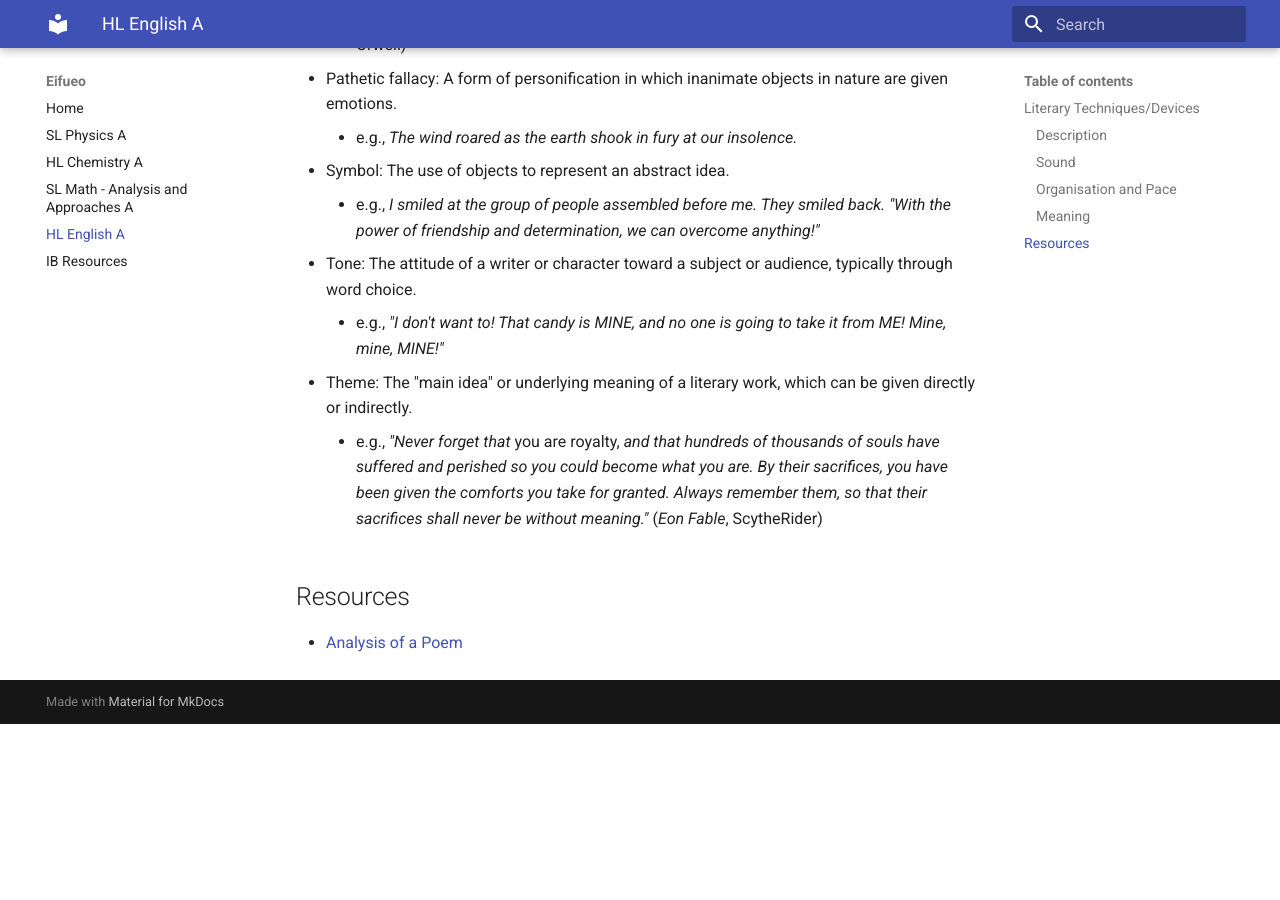
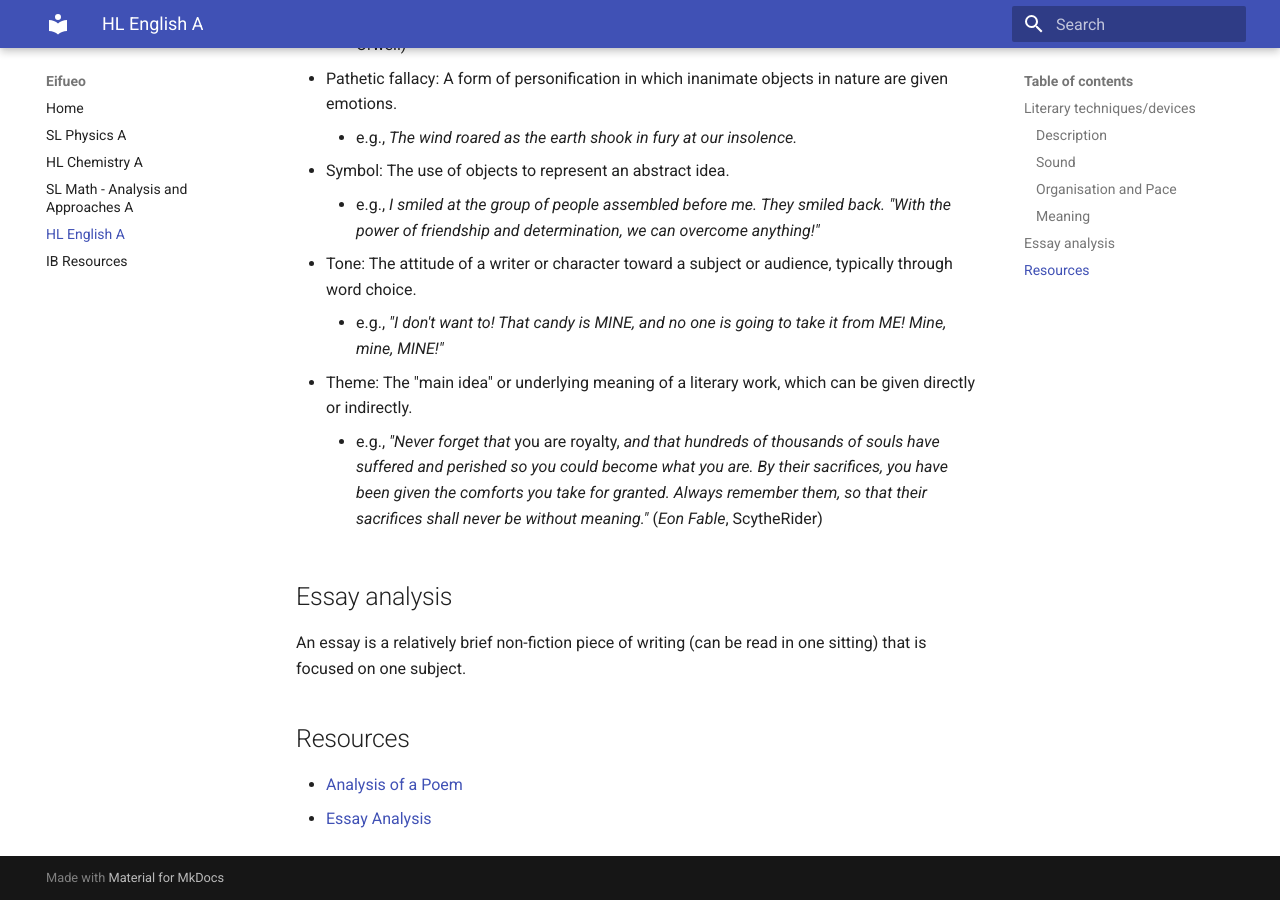
Before and after one commit to potatoeggy/eifueo, an MkDocs documentation site: the page built from docs/eng3uz.md, in a window 1280 px wide and 900 px high, scrolled down 5332 px. Built offline with MkDocs 1.6.1 and Material for MkDocs 9.7.7, drawn with Linux system fonts in a browser that asks for light colours; before the commit the page ends 6056 px from its top, so only the background shows below that; some of the changed text lies outside the part shown.

Commit message:
eng: add essay analysis

```diff
--- a/docs/eng3uz.md
+++ b/docs/eng3uz.md
@@ -2,7 +2,7 @@
 
 The course code for this page is **ENG3UZ**.
 
-## Literary Techniques/Devices
+## Literary techniques/devices
 
 ### Description
 
@@ -134,6 +134,11 @@ The course code for this page is **ENG3UZ**.
  - Theme: The "main idea" or underlying meaning of a literary work, which can be given directly or indirectly.
 	- e.g., *"Never forget that* you are royalty, *and that hundreds of thousands of souls have suffered and perished so you could become what you are. By their sacrifices, you have been given the comforts you take for granted. Always remember them, so that their sacrifices shall never be without meaning."* (*Eon Fable*, ScytheRider)
 
+## Essay analysis
+
+An essay is a relatively brief non-fiction piece of writing (can be read in one sitting) that is focused on one subject.
+
 ## Resources
 
- - [Analysis of a Poem](/resources/g11/central-asserion-1.pdf)
+ - [Analysis of a Poem](/resources/g11/central-assertion-1.pdf)
+ - [Essay Analysis](/resources/g11/essay-analysis.pdf)
```
